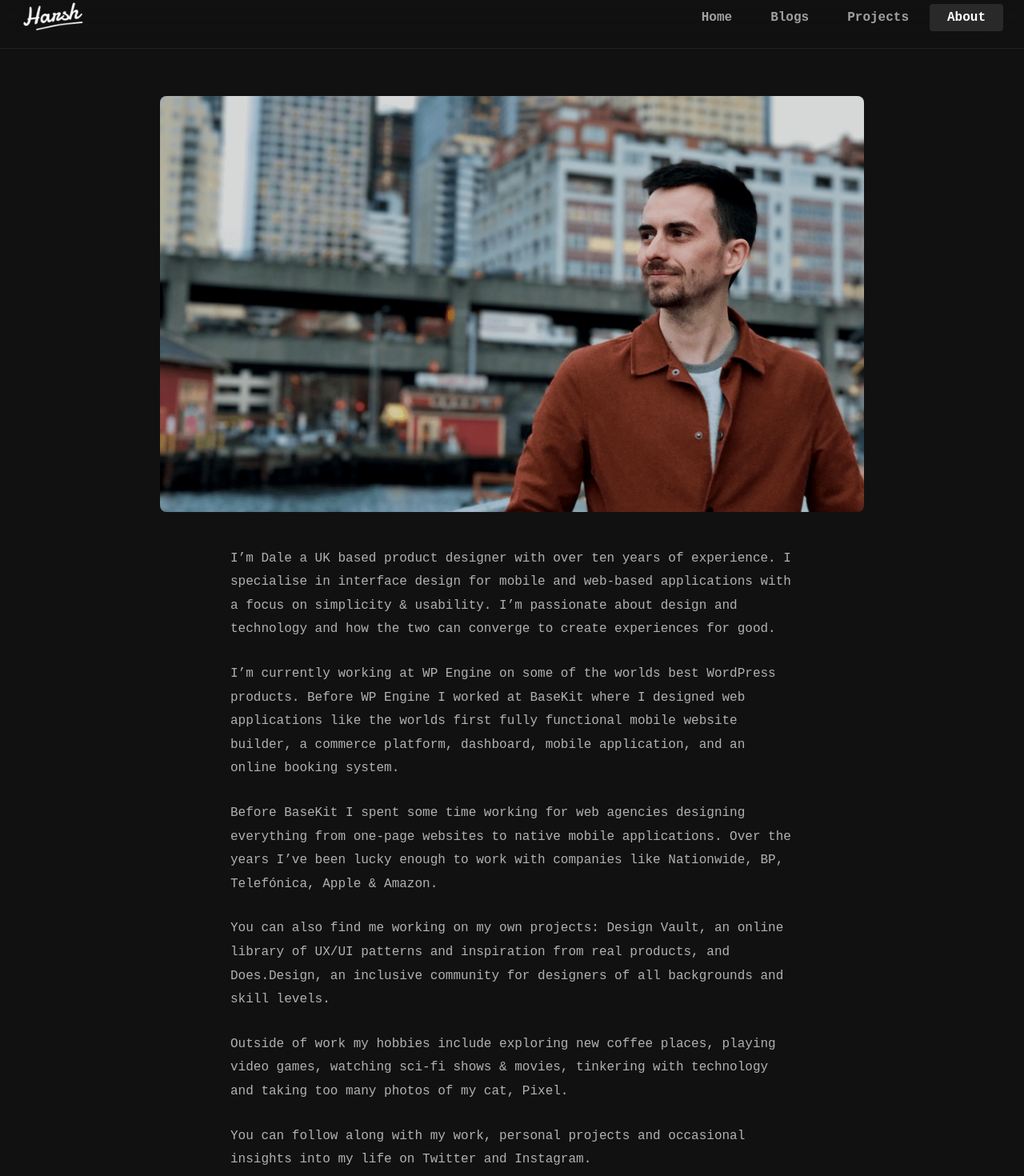
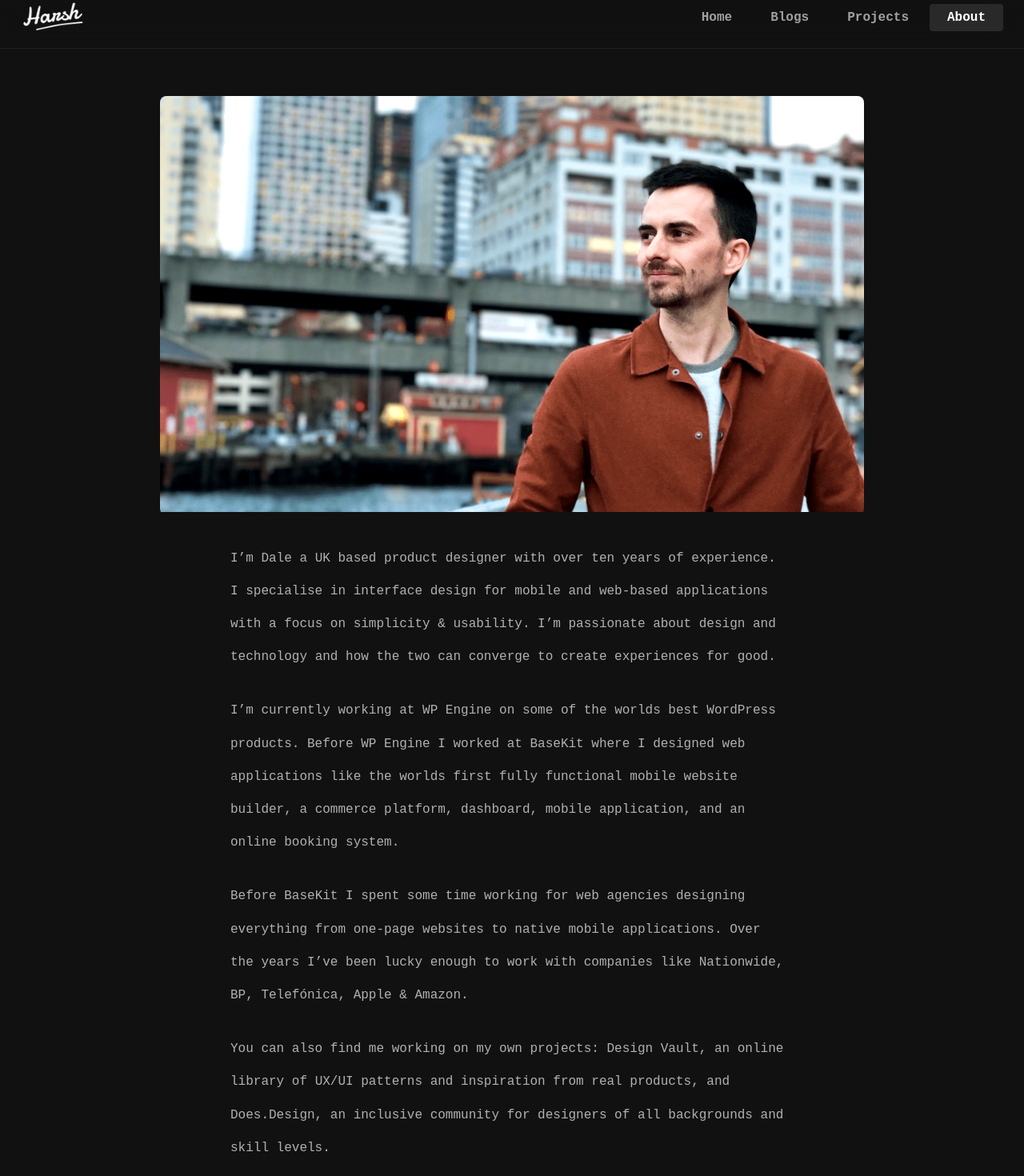
Before and after one commit to harshpandey002/portfolio-new, a Next.js app: page /about in a window 1280 px wide. Shown: the part 20-1490 px from the top of the page at 80% size. Built offline with nearby package versions, Linux system fonts and the light colour scheme.

Commit message:
About Page Transition

```diff
--- a/components/Header.jsx
+++ b/components/Header.jsx
@@ -11,8 +11,9 @@
   };
 
   return (
+    <>
+      <div className={styles.gradient} />
       <div className={styles.container}>
-      <div className={styles.gradient} />
         <nav className={styles.navbar}>
           <div className={styles.logo}>
             <Link href="/" scroll={false}>
@@ -37,5 +38,6 @@
           </ul>
         </nav>
       </div>
+    </>
   );
 }
--- a/helper/animate.js
+++ b/helper/animate.js
@@ -53,6 +53,44 @@
   },
 };
 
+export const fadeIn = {
+  hidden: {
+    opacity: 0,
+    transition: { ease: [0.455, 0.03, 0.515, 0.955], duration: 0.8, delay: 2 },
+  },
+  visible: {
+    opacity: 1,
+    transition: {
+      ease: [0.455, 0.03, 0.515, 0.955],
+      duration: 0.8,
+      delay: 2,
+    },
+  },
+  exit: {
+    opacity: 0,
+    transition: { ease: [0.455, 0.03, 0.515, 0.955], duration: 0.2 },
+  },
+};
+
+export const image = {
+  hidden: {
+    opacity: 0.4,
+    filter: "contrast(300%) blur(30px)",
+    transition: { ease: [0.455, 0.03, 0.515, 0.955], duration: 0.5 },
+  },
+  visible: {
+    opacity: 1,
+
+    filter: "contrast(125%) blur(0px)",
+    transition: { ease: [0.455, 0.03, 0.515, 0.955], duration: 1 },
+  },
+  exit: {
+    opacity: 0,
+    filter: "contrast(200%) blur(30px)",
+    transition: { ease: [0.455, 0.03, 0.515, 0.955], duration: 1 },
+  },
+};
+
 export const stagger = {
   visible: {
     transition: {
--- a/pages/about.jsx
+++ b/pages/about.jsx
@@ -1,56 +1,92 @@
 /* eslint-disable @next/next/no-img-element */
+import AnimatedText from "@/components/AnimatedText";
 import Layout from "@/components/Layout";
 import styles from "@/styles/About.module.css";
+import { motion } from "framer-motion";
+import { cards, fadeIn, hr, image, noStagger, stagger } from "helper/animate";
 
 export default function about() {
   return (
     <Layout>
-      <div className={styles.container}>
-        <img id={styles.me} src="about.png" alt="Me" />
-        <div className={styles.about}>
+      <motion.div
+        initial="hidden"
+        animate="visible"
+        exit="exit"
+        variants={stagger}
+        className={styles.container}
+      >
+        <div id={styles.me}>
+          <motion.img
+            initial="hidden"
+            animate="visible"
+            exit="exit"
+            variants={image}
+            src="about.png"
+            alt="Me"
+          />
+        </div>
+        <motion.div variants={noStagger} className={styles.about}>
           <p>
+            <AnimatedText>
               I’m Dale a UK based product designer with over ten years of
               experience. I specialise in interface design for mobile and
               web-based applications with a focus on simplicity & usability. I’m
-            passionate about design and technology and how the two can converge
-            to create experiences for good.
+              passionate about design and technology and how the two can
+              converge to create experiences for good.
+            </AnimatedText>
           </p>
           <p>
+            <AnimatedText>
               I’m currently working at WP Engine on some of the worlds best
               WordPress products. Before WP Engine I worked at BaseKit where I
               designed web applications like the worlds first fully functional
               mobile website builder, a commerce platform, dashboard, mobile
               application, and an online booking system.
+            </AnimatedText>
           </p>
           <p>
-            Before BaseKit I spent some time working for web agencies designing
-            everything from one-page websites to native mobile applications.
-            Over the years I’ve been lucky enough to work with companies like
-            Nationwide, BP, Telefónica, Apple & Amazon.
+            <AnimatedText>
+              Before BaseKit I spent some time working for web agencies
+              designing everything from one-page websites to native mobile
+              applications. Over the years I’ve been lucky enough to work with
+              companies like Nationwide, BP, Telefónica, Apple & Amazon.
+            </AnimatedText>
           </p>
 
           <p>
+            <AnimatedText>
               You can also find me working on my own projects: Design Vault, an
-            online library of UX/UI patterns and inspiration from real products,
-            and Does.Design, an inclusive community for designers of all
-            backgrounds and skill levels.
+              online library of UX/UI patterns and inspiration from real
+              products, and Does.Design, an inclusive community for designers of
+              all backgrounds and skill levels.
+            </AnimatedText>
           </p>
 
           <p>
+            <AnimatedText>
               Outside of work my hobbies include exploring new coffee places,
-            playing video games, watching sci-fi shows & movies, tinkering with
-            technology and taking too many photos of my cat, Pixel.
+              playing video games, watching sci-fi shows & movies, tinkering
+              with technology and taking too many photos of my cat, Pixel.
+            </AnimatedText>
           </p>
 
           <p>
-            You can follow along with my work, personal projects and occasional
-            insights into my life on Twitter and Instagram.
+            <AnimatedText>
+              You can follow along with my work, personal projects and
+              occasional insights into my life on Twitter and Instagram.
+            </AnimatedText>
           </p>
-        </div>
+        </motion.div>
 
-        <hr id="hr" />
+        <motion.hr
+          variants={hr}
+          initial="hidden"
+          animate="visible"
+          exit="exit"
+          id="hr"
+        />
 
-        <div className={styles.work}>
+        <motion.div variants={fadeIn} className={styles.work}>
           <h3>Work</h3>
           <div className={styles.table}>
             <Work />
@@ -58,11 +94,17 @@
             <Work />
             <Work />
           </div>
-        </div>
+        </motion.div>
 
-        <hr id="hr" />
+        <motion.hr
+          variants={hr}
+          initial="hidden"
+          animate="visible"
+          exit="exit"
+          id="hr"
+        />
 
-        <div className={styles.work}>
+        <motion.div variants={fadeIn} className={styles.work}>
           <h3>Support Me</h3>
           <p id={styles.sponsor}>
             I write articles on JavaScript, Python, Software Development, Web
@@ -71,8 +113,8 @@
             will undoubtedly encourage me to continue writing article in the
             future.
           </p>
-        </div>
-      </div>
+        </motion.div>
+      </motion.div>
     </Layout>
   );
 }
--- a/styles/About.module.css
+++ b/styles/About.module.css
@@ -1,7 +1,12 @@
 #me {
-  border-radius: 8px;
   width: 100%;
   margin-bottom: 40px;
+  border-radius: 8px;
+  overflow: hidden;
+}
+
+#me img {
+  width: 100%;
   filter: brightness(0.8) contrast(1.2);
 }
 
--- a/styles/Header.module.css
+++ b/styles/Header.module.css
@@ -3,7 +3,7 @@
   display: flex;
   flex-direction: column;
   position: sticky;
-  top: 0;
+  top: 4px;
   z-index: 10;
   border-bottom: 1px solid #212121;
   background-color: rgba(17, 17, 17, 0.881);
@@ -11,7 +11,10 @@
 }
 
 .gradient {
+  position: sticky;
+  top: 0;
   height: 4px;
+  z-index: 10;
   background: linear-gradient(
     270deg,
     #4c63b6 0%,
```
Lines whose indentation alone changed are shown as unchanged.
